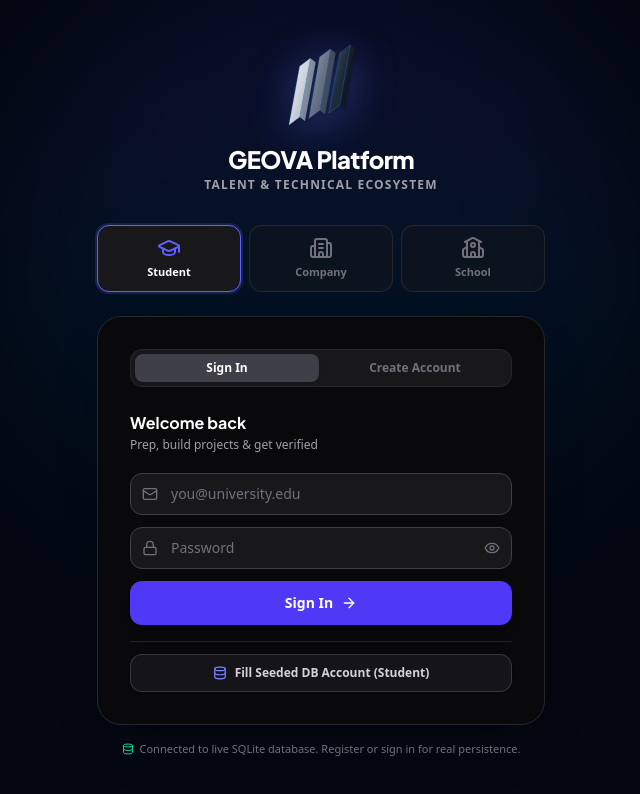
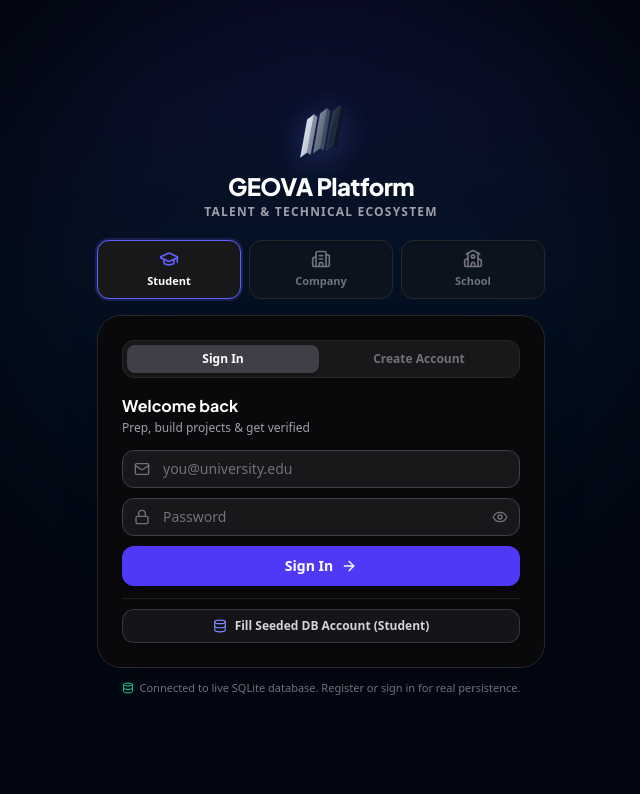
Before and after one commit to trezomulumba1-commits/geova-talent-ecosystem, a React (Vite) app: page / in a window 1280 px wide. Shown: the top 794 px of the page, without its empty margins (319-959 px from the left). Built offline with nearby package versions, Linux system fonts and the light colour scheme; no server answers.

Commit message:
fix(login): optimize vertical layout and enable overflow scrolling at 100% zoom

```diff
--- a/src/pages/LoginPage.tsx
+++ b/src/pages/LoginPage.tsx
@@ -40,7 +40,7 @@ const PORTALS: PortalConfig[] = [
     role: 'student',
     label: 'Student',
     tagline: 'Prep, build projects & get verified',
-    icon: <GraduationCap className="w-6 h-6" />,
+    icon: <GraduationCap className="w-4 h-4 sm:w-5 sm:h-5" />,
     color: 'text-indigo-500 dark:text-indigo-400',
     bgGlow: 'from-indigo-600/20 via-sky-500/10 to-transparent',
     borderActive: 'border-indigo-500 ring-2 ring-indigo-500/20',
@@ -54,7 +54,7 @@ const PORTALS: PortalConfig[] = [
     role: 'employer',
     label: 'Company',
     tagline: 'Recruit verified engineering talent',
-    icon: <Building2 className="w-6 h-6" />,
+    icon: <Building2 className="w-4 h-4 sm:w-5 sm:h-5" />,
     color: 'text-emerald-500 dark:text-emerald-400',
     bgGlow: 'from-emerald-600/20 via-teal-500/10 to-transparent',
     borderActive: 'border-emerald-500 ring-2 ring-emerald-500/20',
@@ -68,7 +68,7 @@ const PORTALS: PortalConfig[] = [
     role: 'provider',
     label: 'School',
     tagline: 'Monitor cohorts & verify projects',
-    icon: <School className="w-6 h-6" />,
+    icon: <School className="w-4 h-4 sm:w-5 sm:h-5" />,
     color: 'text-purple-500 dark:text-purple-400',
     bgGlow: 'from-purple-600/20 via-violet-500/10 to-transparent',
     borderActive: 'border-purple-500 ring-2 ring-purple-500/20',
@@ -144,7 +144,7 @@ export const LoginPage: React.FC<LoginPageProps> = ({ onAuthSuccess }) => {
   };
 
   return (
-    <div className="min-h-screen bg-[#030712] flex items-center justify-center relative overflow-hidden p-4">
+    <div className="min-h-screen bg-[#030712] flex flex-col items-center justify-center relative overflow-y-auto py-6 sm:py-8 px-4">
 
       {/* Ambient Background Glow */}
       <div className="absolute inset-0 pointer-events-none overflow-hidden">
@@ -155,26 +155,26 @@ export const LoginPage: React.FC<LoginPageProps> = ({ onAuthSuccess }) => {
         />
       </div>
 
-      <div className="relative z-10 w-full max-w-md">
+      <div className="relative z-10 w-full max-w-md my-auto">
 
         {/* Logo + Brand */}
-        <div className="flex flex-col items-center mb-8 space-y-3">
-          <GeovaLogo size="lg" className="filter drop-shadow-[0_8px_20px_rgba(99,102,241,0.35)]" />
+        <div className="flex flex-col items-center mb-4 sm:mb-5 space-y-1.5 sm:space-y-2">
+          <GeovaLogo size="md" className="filter drop-shadow-[0_6px_16px_rgba(99,102,241,0.35)]" />
           <div className="text-center">
-            <h1 className="text-2xl font-black text-white tracking-tight">GEOVA Platform</h1>
-            <p className="text-xs text-zinc-400 font-semibold tracking-widest uppercase mt-0.5">
+            <h1 className="text-xl sm:text-2xl font-black text-white tracking-tight">GEOVA Platform</h1>
+            <p className="text-[10px] sm:text-xs text-zinc-400 font-semibold tracking-widest uppercase mt-0.5">
               Talent & Technical Ecosystem
             </p>
           </div>
         </div>
 
         {/* Portal Selector Tabs */}
-        <div className="flex gap-2 mb-6">
+        <div className="flex gap-2 mb-3.5 sm:mb-4">
           {PORTALS.map(p => (
             <button
               key={p.role}
               onClick={() => handlePortalSwitch(p.role)}
-              className={`flex-1 py-2.5 px-3 rounded-xl border text-[11px] font-bold transition-all cursor-pointer flex flex-col items-center gap-1 ${
+              className={`flex-1 py-2 px-2.5 rounded-xl border text-[11px] font-bold transition-all cursor-pointer flex flex-col items-center gap-1 ${
                 activePortal === p.role
                   ? `bg-zinc-900 ${p.borderActive} text-white`
                   : 'bg-zinc-900/40 border-zinc-800 text-zinc-500 hover:text-zinc-300 hover:border-zinc-600'
@@ -192,10 +192,10 @@ export const LoginPage: React.FC<LoginPageProps> = ({ onAuthSuccess }) => {
           initial={{ opacity: 0, y: 12 }}
           animate={{ opacity: 1, y: 0 }}
           transition={{ duration: 0.3 }}
-          className="bg-zinc-950 border border-zinc-800 rounded-3xl p-6 sm:p-8 shadow-2xl"
+          className="bg-zinc-950 border border-zinc-800 rounded-2xl sm:rounded-3xl p-5 sm:p-6 shadow-2xl"
         >
           {/* Mode toggle */}
-          <div className="flex items-center gap-1 bg-zinc-900 rounded-xl p-1 mb-6 border border-zinc-800">
+          <div className="flex items-center gap-1 bg-zinc-900 rounded-xl p-1 mb-4 border border-zinc-800">
             {(['login', 'register'] as AuthMode[]).map(m => (
               <button
                 key={m}
@@ -212,15 +212,15 @@ export const LoginPage: React.FC<LoginPageProps> = ({ onAuthSuccess }) => {
           </div>
 
           {/* Tagline */}
-          <div className="mb-5">
-            <h2 className="text-base font-bold text-white">
+          <div className="mb-3.5">
+            <h2 className="text-sm sm:text-base font-bold text-white">
               {authMode === 'login' ? `Welcome back` : `Join as a ${portal.label}`}
             </h2>
             <p className="text-xs text-zinc-400 mt-0.5">{portal.tagline}</p>
           </div>
 
           {/* Form */}
-          <form onSubmit={handleSubmit} className="space-y-3">
+          <form onSubmit={handleSubmit} className="space-y-2.5">
             {/* Name (register only) */}
             <AnimatePresence>
               {authMode === 'register' && (
@@ -228,7 +228,7 @@ export const LoginPage: React.FC<LoginPageProps> = ({ onAuthSuccess }) => {
                   initial={{ opacity: 0, height: 0 }}
                   animate={{ opacity: 1, height: 'auto' }}
                   exit={{ opacity: 0, height: 0 }}
-                  className="overflow-hidden space-y-3"
+                  className="overflow-hidden space-y-2.5"
                 >
                   <div className="relative">
                     <User className="absolute left-3 top-1/2 -translate-y-1/2 w-4 h-4 text-zinc-500" />
@@ -238,7 +238,7 @@ export const LoginPage: React.FC<LoginPageProps> = ({ onAuthSuccess }) => {
                       value={name}
                       onChange={e => setName(e.target.value)}
                       placeholder="Full Name"
-                      className="w-full bg-zinc-900 border border-zinc-700 rounded-xl py-2.5 pl-10 pr-4 text-sm text-white placeholder-zinc-500 focus:outline-none focus:border-zinc-500 transition-colors"
+                      className="w-full bg-zinc-900 border border-zinc-700 rounded-xl py-2 pl-10 pr-4 text-sm text-white placeholder-zinc-500 focus:outline-none focus:border-zinc-500 transition-colors"
                     />
                   </div>
                   <div className="relative">
@@ -248,7 +248,7 @@ export const LoginPage: React.FC<LoginPageProps> = ({ onAuthSuccess }) => {
                       value={institution}
                       onChange={e => setInstitution(e.target.value)}
                       placeholder={portal.placeholderInstitution}
-                      className="w-full bg-zinc-900 border border-zinc-700 rounded-xl py-2.5 pl-10 pr-4 text-sm text-white placeholder-zinc-500 focus:outline-none focus:border-zinc-500 transition-colors"
+                      className="w-full bg-zinc-900 border border-zinc-700 rounded-xl py-2 pl-10 pr-4 text-sm text-white placeholder-zinc-500 focus:outline-none focus:border-zinc-500 transition-colors"
                     />
                   </div>
                 </motion.div>
@@ -264,7 +264,7 @@ export const LoginPage: React.FC<LoginPageProps> = ({ onAuthSuccess }) => {
                 value={email}
                 onChange={e => setEmail(e.target.value)}
                 placeholder={portal.placeholderEmail}
-                className="w-full bg-zinc-900 border border-zinc-700 rounded-xl py-2.5 pl-10 pr-4 text-sm text-white placeholder-zinc-500 focus:outline-none focus:border-zinc-500 transition-colors"
+                className="w-full bg-zinc-900 border border-zinc-700 rounded-xl py-2 pl-10 pr-4 text-sm text-white placeholder-zinc-500 focus:outline-none focus:border-zinc-500 transition-colors"
               />
             </div>
 
@@ -277,7 +277,7 @@ export const LoginPage: React.FC<LoginPageProps> = ({ onAuthSuccess }) => {
                 value={password}
                 onChange={e => setPassword(e.target.value)}
                 placeholder="Password"
-                className="w-full bg-zinc-900 border border-zinc-700 rounded-xl py-2.5 pl-10 pr-10 text-sm text-white placeholder-zinc-500 focus:outline-none focus:border-zinc-500 transition-colors"
+                className="w-full bg-zinc-900 border border-zinc-700 rounded-xl py-2 pl-10 pr-10 text-sm text-white placeholder-zinc-500 focus:outline-none focus:border-zinc-500 transition-colors"
               />
               <button
                 type="button"
@@ -295,7 +295,7 @@ export const LoginPage: React.FC<LoginPageProps> = ({ onAuthSuccess }) => {
                   initial={{ opacity: 0, y: -4 }}
                   animate={{ opacity: 1, y: 0 }}
                   exit={{ opacity: 0 }}
-                  className="flex items-start gap-2 text-xs text-red-400 bg-red-950/40 border border-red-900/50 rounded-xl px-3 py-2.5"
+                  className="flex items-start gap-2 text-xs text-red-400 bg-red-950/40 border border-red-900/50 rounded-xl px-3 py-2"
                 >
                   <AlertCircle className="w-4 h-4 shrink-0 mt-0.5" />
                   {error}
@@ -310,7 +310,7 @@ export const LoginPage: React.FC<LoginPageProps> = ({ onAuthSuccess }) => {
                   initial={{ opacity: 0, y: -4 }}
                   animate={{ opacity: 1, y: 0 }}
                   exit={{ opacity: 0 }}
-                  className="flex items-center gap-2 text-xs text-emerald-400 bg-emerald-950/40 border border-emerald-900/50 rounded-xl px-3 py-2.5"
+                  className="flex items-center gap-2 text-xs text-emerald-400 bg-emerald-950/40 border border-emerald-900/50 rounded-xl px-3 py-2"
                 >
                   <CheckCircle2 className="w-4 h-4 shrink-0" />
                   {success}
@@ -322,7 +322,7 @@ export const LoginPage: React.FC<LoginPageProps> = ({ onAuthSuccess }) => {
             <button
               type="submit"
               disabled={loading || !!success}
-              className={`w-full py-3 rounded-xl font-bold text-sm text-white transition-all flex items-center justify-center gap-2 cursor-pointer shadow-lg ${portal.btnBg} disabled:opacity-60 disabled:cursor-not-allowed`}
+              className={`w-full py-2.5 rounded-xl font-bold text-sm text-white transition-all flex items-center justify-center gap-2 cursor-pointer shadow-lg ${portal.btnBg} disabled:opacity-60 disabled:cursor-not-allowed`}
             >
               {loading ? (
                 <motion.div
@@ -340,11 +340,11 @@ export const LoginPage: React.FC<LoginPageProps> = ({ onAuthSuccess }) => {
 
           {/* Real Credentials Autofill for Fast Testing */}
           {authMode === 'login' && (
-            <div className="mt-4 pt-3 border-t border-zinc-800/80 flex flex-col gap-2">
+            <div className="mt-3 pt-2.5 border-t border-zinc-800/80 flex flex-col gap-2">
               <button
                 type="button"
                 onClick={fillDemo}
-                className="w-full py-2.5 rounded-xl bg-zinc-900/90 hover:bg-zinc-800 text-zinc-300 text-xs font-semibold border border-zinc-700/80 hover:border-zinc-500 transition-all flex items-center justify-center gap-2 cursor-pointer shadow-sm group"
+                className="w-full py-2 rounded-xl bg-zinc-900/90 hover:bg-zinc-800 text-zinc-300 text-xs font-semibold border border-zinc-700/80 hover:border-zinc-500 transition-all flex items-center justify-center gap-2 cursor-pointer shadow-sm group"
               >
                 <Database className="w-3.5 h-3.5 text-indigo-400 group-hover:scale-110 transition-transform" />
                 <span>Fill Seeded DB Account ({portal.label})</span>
@@ -354,7 +354,7 @@ export const LoginPage: React.FC<LoginPageProps> = ({ onAuthSuccess }) => {
         </motion.div>
 
         {/* Database notice */}
-        <p className="text-center text-[11px] text-zinc-500 mt-4 flex items-center justify-center gap-1.5">
+        <p className="text-center text-[10px] sm:text-[11px] text-zinc-500 mt-2.5 sm:mt-3 flex items-center justify-center gap-1.5">
           <Database className="w-3 h-3 text-emerald-400" />
           <span>Connected to live SQLite database. Register or sign in for real persistence.</span>
         </p>
```
